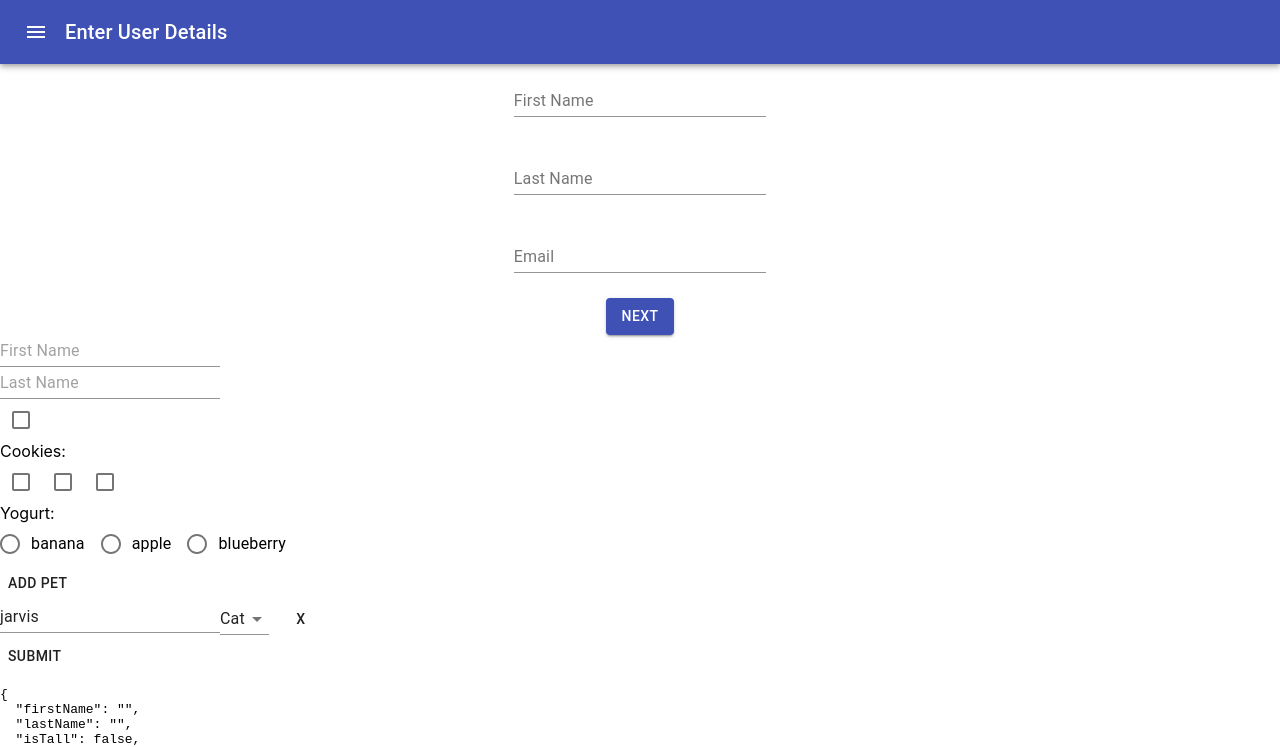
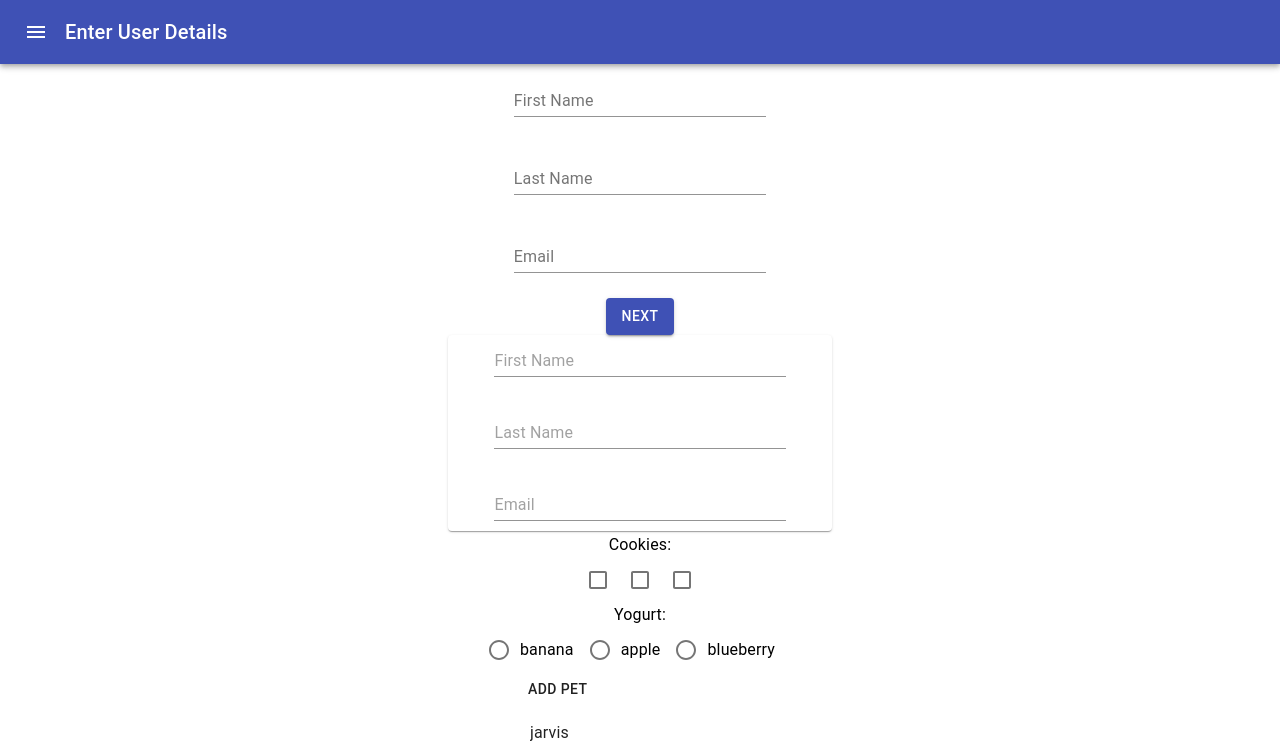
Before and after one commit to ivanjulian/Form, a React (Create React App) app in the folder form/: page / in a window 1280 px wide. Shown: the top 747 px of the page. Built offline with nearby package versions, Linux system fonts and the light colour scheme.

Commit message:
improved UI of forma

```diff
--- a/form/src/components/FormikLearning.js
+++ b/form/src/components/FormikLearning.js
@@ -1,24 +1,30 @@
 import React from 'react'
 import { Formik, Field, Form, useField, FieldArray } from 'formik';
 import TetxField from '@material-ui/core/TextField';
-import { Button, Checkbox, Radio, FormControlLabel, TextField, Select, MenuItem } from '@material-ui/core';
+import { Button, Checkbox, Radio, FormControlLabel, TextField, Paper, Select, MenuItem, Typography } from '@material-ui/core';
 import * as yup from 'yup';
+import './FormikLearninig.scss'
 
 const MyRadio = ({ label, ...props }) => {
   const [field] = useField(props);
   return <FormControlLabel {...field} control={<Radio />} label={label} />
 }
 
-const MyTextField = ({ placeholder, ...props }) => {
+const MyTextField = ({ inputProps, placeholder, ...props }) => {
   const [field, meta] = useField(props);
   const errorText = meta.error && meta.touched ? meta.error : '';
   return (
+    <div className="container">
       <TextField
+        inputProps={inputProps}
+        className="MyTextField"
         placeholder={placeholder}
         {...field}
         helperText={errorText}
         error={!!errorText}
       />
+    </div>
+
   )
 }
 
@@ -27,6 +33,14 @@ const validationSchema = yup.object({
     .string()
     .required()
     .max(10),
+  lastName: yup
+    .string()
+    .required()
+    .max(10),
+  email: yup
+    .string()
+    .required()
+    .email(),
   pets: yup.array().of(
     yup.object({
       name: yup.string().required()
@@ -37,64 +51,80 @@ const validationSchema = yup.object({
 
 
 function FormikLearning() {
-  return (
-    <div>
-      <Formik
-        initialValues={{
+
+  const initialValues = {
     firstName: '',
     lastName: '',
+    email: '',
     isTall: false,
     cookies: [],
     yougurt: '',
-          pets: [{ type: "cat", name: "jarvis" , id: '' + Math.random()}]
-        }}
-        validationSchema={validationSchema}
-        // validate={(values) => {
-        //   const errors = {};
+    pets: [{ type: "cat", name: "jarvis", id: '' + Math.random() }]
+  }
 
-        //   if (values.firstName.includes('bob')) {
-        //     errors.firstName = 'no bob'
-        //   }
-
-        //   return errors;
-        // }}
-        onSubmit={(data, { setSubmitting }) => {
+  const handleSubmit = (data, { setSubmitting }) => {
     setSubmitting(true);
     //make async calls
     console.log('submit', data);
     setSubmitting(false);
-        }}
+  }
+
+  return (
+    <div >
+      <Formik
+        initialValues={initialValues}
+        validationSchema={validationSchema}
+        onSubmit={handleSubmit}
       >
         {({ values, errors, isSubmitting }) => (
-          <Form>
-            <div>
+          <Form className="FormikLearning">
+              <Paper className="Paper">
                 <MyTextField
                   placeholder="First Name"
                   name="firstName"
+                  inputProps={{
+                    pattern: "[a-zA-Zа-яА-Я]*"
+                  }}
+                /> <br />
+                <MyTextField
+                  placeholder="Last Name"
+                  name="lastName"
+                  inputProps={{
+                    pattern: "[a-zA-Zа-яА-Я]*"
+                  }}
+                /> <br />
+                <MyTextField
+                  placeholder="Email"
+                  name="email"
                 />
-            </div>
+              </Paper>
+
+
+            {/* <Field name="isTall" type="checkbox" as={Checkbox} /> */}
+
+            <Typography variant="subtitle1">Cookies: </Typography>
             <div>
-              <Field placeholder="Last Name" name="lastName" type="input" as={TetxField} />
-            </div>
-            <Field name="isTall" type="checkbox" as={Checkbox} />
-            <div>Cookies: </div>
               <Field name="cookies" type="checkbox" value="chocolate chip" as={Checkbox} />
               <Field name="cookies" type="checkbox" value="snickerdoodle" as={Checkbox} />
               <Field name="cookies" type="checkbox" value="sugar" as={Checkbox} />
+            </div>
 
-            <div>Yogurt: </div>
+            <Typography variant="subtitle1">Yogurt: </Typography>
+            <div>
               <MyRadio name="yogurt" type="radio" value="banana" label="banana" />
               <MyRadio name="yogurt" type="radio" value="apple" label="apple" />
               <MyRadio name="yogurt" type="radio" value="blueberry" label="blueberry" />
+            </div>
+
             <FieldArray name="pets">
               {arrayHelpers =>
                 <div>
                   <Button
-                    onClick={()=>{
+                    onClick={() => {
                       arrayHelpers.push({
                         type: 'frog',
                         name: '',
-                        id: ''+Math.random()
+                        id: '' + Math.random()
                       })
                     }}>add pet</Button>
                   {values.pets.map((pet, index) => {
@@ -108,21 +138,20 @@ function FormikLearning() {
 
                         </Field>
                         <Button
-                        onClick={()=> arrayHelpers.remove(index)}
+                          onClick={() => arrayHelpers.remove(index)}
                         >X</Button>
                       </div>);
                   })}
                 </div>
               }
             </FieldArray>
-            <div>
+
             <Button
               disable={isSubmitting}
               type="submit"
             >
               Submit
               </Button>
-            </div>
 
             <pre>{JSON.stringify(values, null, 2)}</pre>
             <pre>{JSON.stringify(errors, null, 2)}</pre>
--- /dev/null
+++ b/form/src/components/FormikLearninig.scss
@@ -0,0 +1,19 @@
+.FormikLearning{
+  display: flex;
+  flex-direction: column;
+  align-items: center;
+}
+
+.MyTextField{
+  width: 80%;
+  min-width: 200px;
+}
+
+.container{
+  margin: 10px;
+}
+
+.Paper{
+  width: 30%;
+  text-align: center;
+}
```
Lines whose indentation alone changed are shown as unchanged.
